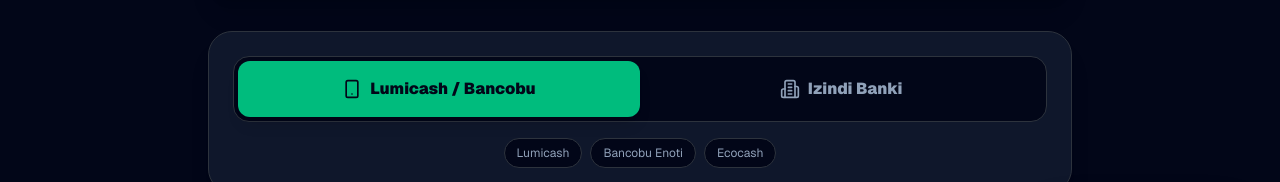
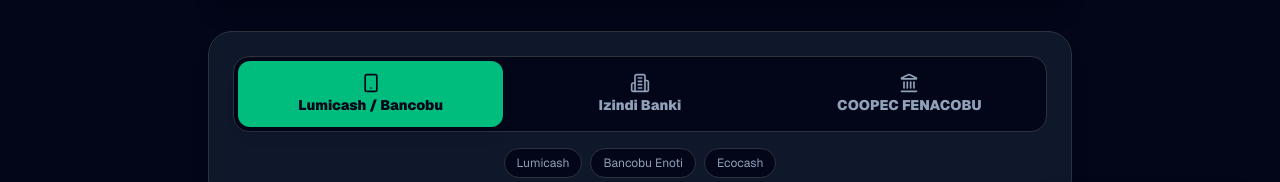
Before and after one commit to billy-257/Billy-transfer, a Next.js app: page / in a window 1280 px wide. Shown: the part 531-713 px from the top of the page. Built offline with nearby package versions, Linux system fonts and the light colour scheme; no server answers; the database is empty.

Commit message:
Add COOPEC FENACOBU payment option: rate 30 BIF below live rate and +5 AED on every fee tier, shown only when selected

```diff
--- a/components/client.tsx
+++ b/components/client.tsx
@@ -8,6 +8,7 @@ import {
   Share2,
   Smartphone,
   Building2,
+  Landmark,
   ShieldCheck,
   Users,
 } from "lucide-react"
@@ -109,8 +110,9 @@ export function HomePageClient({
   // Bank rate is set by the admin and is separate from the live P2P (mobile) rate.
   const bankRate = Number(rates.usdBankRate || 5920)
 
-  // Which payout the visitor is pricing: mobile (live P2P) or bank (fixed rate).
-  const [transferType, setTransferType] = useState<"mobile" | "bank">("mobile")
+  // Which payout the visitor is pricing: mobile (live P2P), bank (fixed rate),
+  // or COOPEC FENACOBU (30 BIF below the live rate + 5 AED on every fee tier).
+  const [transferType, setTransferType] = useState<"mobile" | "bank" | "coopec">("mobile")
 
   const USD_TO_AED = 3.67
 
@@ -219,9 +221,18 @@ export function HomePageClient({
   const [aedTouched, setAedTouched] =
     useState(false)
 
-  // Bank uses its own fixed rate; mobile uses the live P2P rate.
+  // COOPEC FENACOBU sits 30 BIF below the main (live P2P) rate and adds 5 AED
+  // to every fee tier.
+  const COOPEC_RATE_DISCOUNT = 30
+  const COOPEC_FEE_EXTRA = 5
+
+  // Bank uses its own fixed rate; COOPEC is 30 below live; mobile uses live P2P.
   const activeUsdRate =
-    transferType === "bank" ? bankRate : p2pRate
+    transferType === "bank"
+      ? bankRate
+      : transferType === "coopec"
+      ? Math.max(0, p2pRate - COOPEC_RATE_DISCOUNT)
+      : p2pRate
 
   const bifPerAed =
     activeUsdRate / USD_TO_AED
@@ -449,6 +460,8 @@ export function HomePageClient({
           "FinBank",
         ]
 
+  const coopecMethods = ["COOPEC FENACOBU"]
+
   /*
    * =========================================================
    * DISPLAY
@@ -469,6 +482,12 @@ export function HomePageClient({
     .sort((a, b) => a.maxAed - b.maxAed)
 
   const fees = feeTiers.length > 0 ? feeTiers : FALLBACK_FEES
+
+  // COOPEC adds 5 AED to every fee tier; other methods keep the base fees.
+  const displayedFees =
+    transferType === "coopec"
+      ? fees.map((t) => ({ ...t, fee: t.fee + COOPEC_FEE_EXTRA }))
+      : fees
 
   return (
     <div className="min-h-screen bg-slate-950 text-slate-100 font-sans pb-24">
@@ -626,6 +645,8 @@ export function HomePageClient({
                   <span className="absolute inline-flex h-full w-full rounded-full bg-emerald-400 opacity-75 animate-ping" />
                   <span className="relative inline-flex h-3 w-3 rounded-full bg-emerald-400" />
                 </span>
+              ) : transferType === "coopec" ? (
+                <Landmark className="h-4 w-4 text-amber-400" />
               ) : (
                 <Building2 className="h-4 w-4 text-sky-400" />
               )}
@@ -635,6 +656,8 @@ export function HomePageClient({
               className={`mt-2 text-5xl md:text-6xl font-black transition-all ${
                 transferType === "bank"
                   ? "text-sky-400"
+                  : transferType === "coopec"
+                  ? "text-amber-400"
                   : rateDirection === "up"
                   ? "text-emerald-300"
                   : rateDirection === "down"
@@ -678,6 +701,11 @@ export function HomePageClient({
                       : "Live rate"}
                   </span>
                 </>
+              ) : transferType === "coopec" ? (
+                <span className="inline-flex items-center gap-2 rounded-full bg-amber-500/10 border border-amber-500/30 px-3 py-1.5 text-amber-400 font-bold">
+                  <Landmark className="h-3.5 w-3.5" />
+                  COOPEC FENACOBU (-30)
+                </span>
               ) : (
                 <span className="inline-flex items-center gap-2 rounded-full bg-sky-500/10 border border-sky-500/30 px-3 py-1.5 text-sky-400 font-bold">
                   <Building2 className="h-3.5 w-3.5" />
@@ -697,38 +725,42 @@ export function HomePageClient({
 
         <section className="bg-slate-900 border border-slate-800 rounded-3xl p-4 md:p-6 shadow-xl">
 
-          <div className="grid grid-cols-2 bg-slate-950 border border-slate-800 rounded-2xl p-1">
+          <div className="grid grid-cols-3 gap-1 bg-slate-950 border border-slate-800 rounded-2xl p-1">
 
             <button
-              onClick={() =>
-                setTransferType(
-                  "mobile"
-                )
-              }
-              className={`rounded-xl py-4 px-3 font-black transition flex items-center justify-center gap-2 ${
+              onClick={() => setTransferType("mobile")}
+              className={`rounded-xl py-3 px-2 font-black transition flex flex-col items-center justify-center gap-1 text-[11px] sm:text-sm ${
                 transferType === "mobile"
                   ? "bg-emerald-500 text-slate-950 shadow-lg"
                   : "text-slate-400 hover:text-white"
               }`}
             >
               <Smartphone className="w-5 h-5" />
-              Lumicash / Bancobu
+              <span className="text-center leading-tight">Lumicash / Bancobu</span>
             </button>
 
             <button
-              onClick={() =>
-                setTransferType(
-                  "bank"
-                )
-              }
-              className={`rounded-xl py-4 px-3 font-black transition flex items-center justify-center gap-2 ${
+              onClick={() => setTransferType("bank")}
+              className={`rounded-xl py-3 px-2 font-black transition flex flex-col items-center justify-center gap-1 text-[11px] sm:text-sm ${
                 transferType === "bank"
                   ? "bg-emerald-500 text-slate-950 shadow-lg"
                   : "text-slate-400 hover:text-white"
               }`}
             >
               <Building2 className="w-5 h-5" />
-              Izindi Banki
+              <span className="text-center leading-tight">Izindi Banki</span>
+            </button>
+
+            <button
+              onClick={() => setTransferType("coopec")}
+              className={`rounded-xl py-3 px-2 font-black transition flex flex-col items-center justify-center gap-1 text-[11px] sm:text-sm ${
+                transferType === "coopec"
+                  ? "bg-amber-500 text-slate-950 shadow-lg"
+                  : "text-slate-400 hover:text-white"
+              }`}
+            >
+              <Landmark className="w-5 h-5" />
+              <span className="text-center leading-tight">COOPEC FENACOBU</span>
             </button>
 
           </div>
@@ -737,6 +769,8 @@ export function HomePageClient({
 
             {(transferType === "mobile"
               ? mobilePaymentMethods
+              : transferType === "coopec"
+              ? coopecMethods
               : burundiBanks
             ).map(
               (method) => (
@@ -836,9 +870,15 @@ export function HomePageClient({
             ukurikije uko wohereza kwinshi.
           </p>
 
+          {transferType === "coopec" && (
+            <p className="text-xs font-bold text-amber-400 mb-4 -mt-3">
+              COOPEC FENACOBU: hiyongerwaho 5 AED kuri buri frais.
+            </p>
+          )}
+
           <div className="grid grid-cols-2 sm:grid-cols-3 gap-2.5">
-            {fees.map((tier, index) => {
-              const previous = index > 0 ? fees[index - 1].maxAed : 0
+            {displayedFees.map((tier, index) => {
+              const previous = index > 0 ? displayedFees[index - 1].maxAed : 0
               return (
                 <div
                   key={`${tier.maxAed}-${index}`}
```
